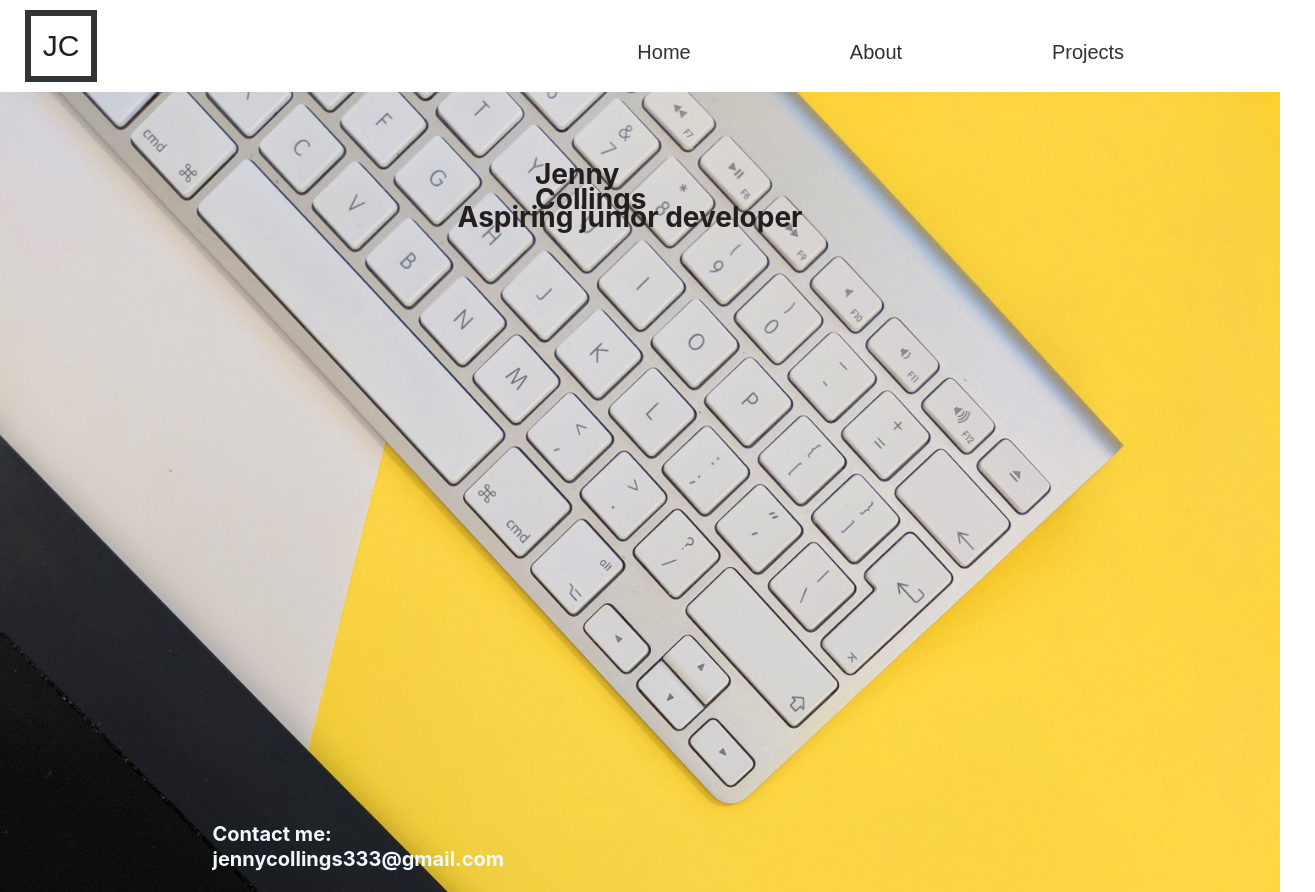
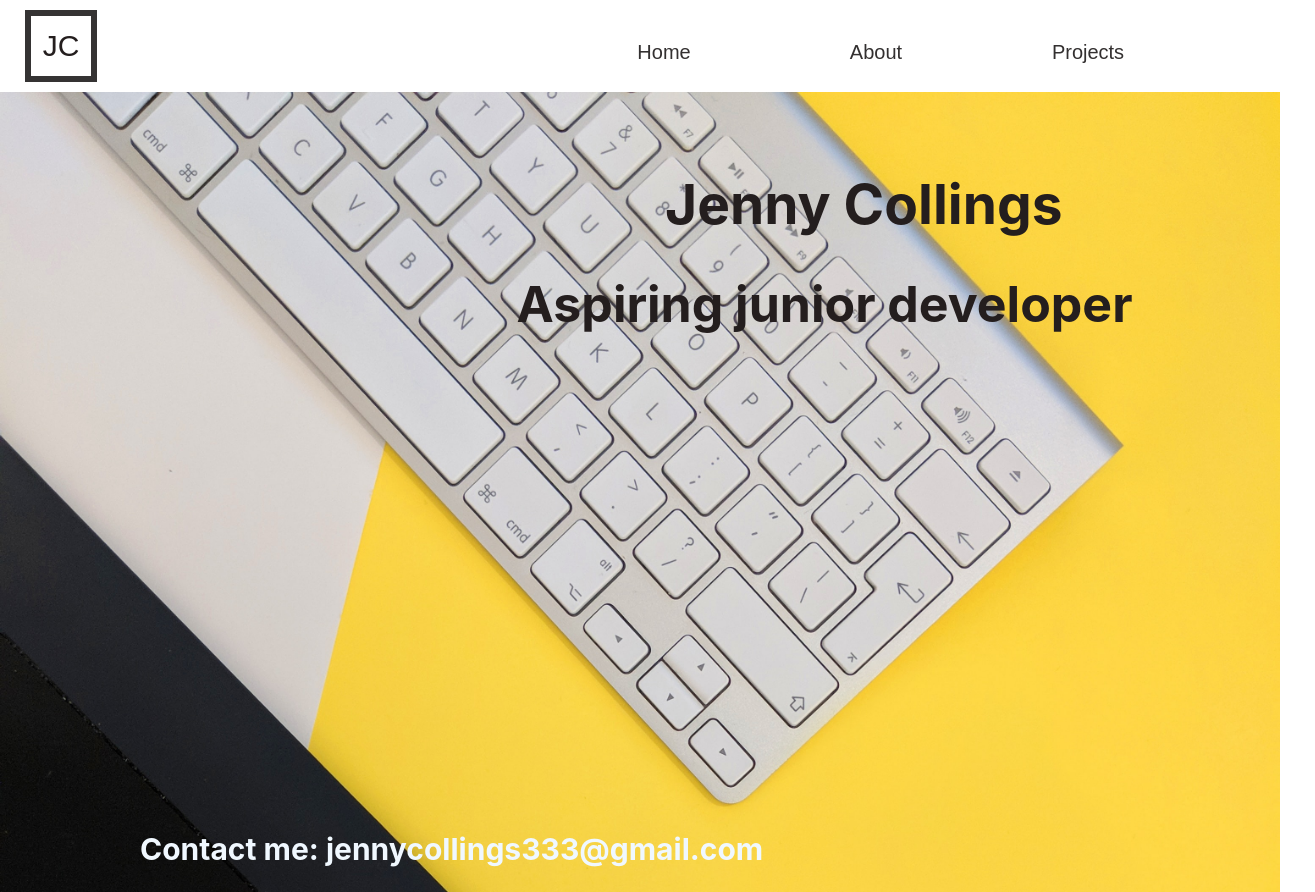
Before and after one commit to jenny33141/personal-profile, a React (Create React App) app: page / in a window 1280 px wide. Shown: the whole page, 1315 px wide, since content can reach past the window. Built offline with nearby package versions, Linux system fonts and the light colour scheme.

Commit message:
media queries

```diff
--- a/src/App.css
+++ b/src/App.css
@@ -69,7 +69,7 @@
   font-size:28px;
   height: 100vh;
   width: 100vw;
-
+  font-family: -apple-system, BlinkMacSystemFont, 'Segoe UI', Roboto, Oxygen, Ubuntu, Cantarell, 'Open Sans', 'Helvetica Neue', sans-serif;
   }
 .homeText {
   margin-top: 70px;
@@ -229,9 +229,25 @@ color: aliceblue;
     .aboutMe {
       font-size: 27px
     }
+    .homeText {
+      font-size: 55px;
+      width: 50%;
+      margin-left: 700px;
+      margin-top: 100px;
+      }
+
+    .homeText1 {
+      font-size: 50px;
+      width: 1000px;
+      margin-left: 60px;
+      margin-top: 20px;
+      }
+
     .homeText2 {
-      margin-right: 500px;
-      margin-top: 400px;
+
+      margin-top: 315px;
+      width: 1000px;
+      font-size: 30px;
 
     }
 
```
Also changed, not shown: src/styles/navbar.css (+58 -0 lines).
